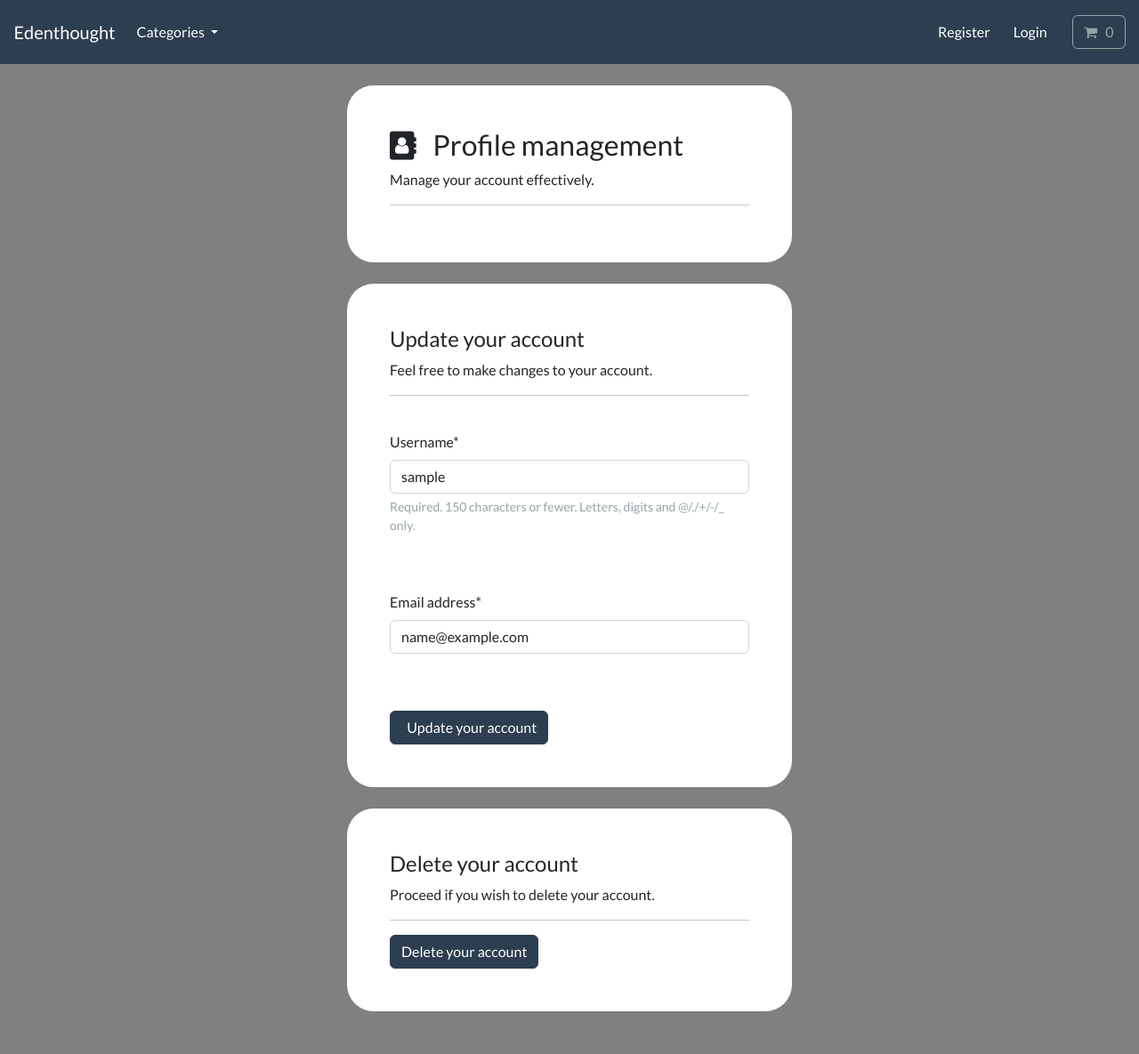
After one commit to petrukv/E-commerceStore, a Django app: page /account/profile-management in a window 1280 px wide. The commit adds this page. Shown: the whole page at 89% size. Run offline with Django 5.2, Linux system fonts and the light colour scheme; the visitor is signed in with stand-in values (Sample User, id 1); data that the repository does not hold is empty; some libraries are stand-ins or nearby versions.

Commit message:
Implemented user management

```diff
--- a/ecommerce/account/forms.py
+++ b/ecommerce/account/forms.py
@@ -1,6 +1,7 @@
 from django import forms
-from django.contrib.auth.forms import UserCreationForm
+from django.contrib.auth.forms import AuthenticationForm, UserCreationForm
 from django.contrib.auth.models import User
+from django.forms.widgets import PasswordInput, TextInput
 
 
 class CreateUserForm(UserCreationForm):
@@ -22,3 +23,31 @@ class CreateUserForm(UserCreationForm):
             raise forms.ValidationError("Your email is too long")
 
         return email
+
+
+class LoginForm(AuthenticationForm):
+    username = forms.CharField(widget=TextInput())
+    password = forms.CharField(widget=PasswordInput())
+
+class UpdateUserForm(forms.ModelForm):
+    password = None
+
+    class Meta:
+
+        model = User
+
+        fields = ['username', 'email']
+        exclude = ['password1', 'password1']
+
+
+    def __init__(self, *args, **kwargs):
+        super(UpdateUserForm, self).__init__(*args, **kwargs)
+        self.fields['email'].required = True
+
+    def clean_email(self):
+        email = self.cleaned_data.get("email")
+        if User.objects.filter(email=email).exclude(pk=self.instance.pk).exists():
+            raise forms.ValidationError('This email is invalid')
+        if len(email) >= 350:
+            raise forms.ValidationError("Your email is too long")
+        return email
--- /dev/null
+++ b/ecommerce/account/templates/account/profile-management.html
@@ -0,0 +1,42 @@
+{% include "store/base.html" %}
+{% load static %}
+{% load crispy_forms_tags %}
+{% block content %}
+
+    <style>
+        body{
+            background-color: gray;
+        }
+    </style>
+    <body>
+        <br>
+        <div class="container bg-white shadow-md p-5 form-layout">
+            <h3> <i class="fa fa-address-book" aria-hidden="true"></i> &nbsp; Profile management </h3>
+            <p> Manage your account effectively. </p>
+            <hr>
+        </div>
+        <br>
+        <div class="container bg-white shadow-md p-5 form-layout">
+            <h4> Update your account </h4>
+            <p> Feel free to make changes to your account. </p>
+            <hr>
+            <br>
+            <form method="POST" autocomplete="off">
+                {% csrf_token %}
+                {{user_form.username|as_crispy_field}}
+                <br> <br>
+                {{user_form.email|as_crispy_field}}
+                <br> <br>
+                <button type="submit" class="btn btn-primary navbar-btn text-white"> &nbsp; Update your account </button>
+            </form>
+        </div>
+        <br>
+        <div class="container bg-white shadow-md p-5 form-layout">
+            <h4> Delete your account </h4>
+            <p> Proceed if you wish to delete your account.</p>
+            <hr>
+            <a class="btn btn-primary navbar-btn text-white" type="button"  href="{% url 'delete-account' %}"> Delete your account </a>
+        </div>
+    </body>
+    <br> <br>
+{% endblock %}
--- a/ecommerce/account/urls.py
+++ b/ecommerce/account/urls.py
@@ -8,4 +8,12 @@ urlpatterns = [
     path('email-verification-sent/', views.email_verification_sent, name='email-verification-sent'),
     path('email-verification-success/', views.email_verification_success, name='email-verification-success'),
     path('email-verification-failed/', views.email_verification_failed, name='email-verification-failed'),
+    path('my-login', views.my_login, name='my-login'),
+    path('dashboard', views.dashboard,name='dashboard'),
+    path('user-logout', views.user_logout, name='user-logout'),
+    path('dashboard', views.dashboard, name='dashboard'),
+    path('profile-management', views.profile_management, name='profile-management'),
+    path('delete-account', views.delete_account, name='delete-account'),
+
+
 ]
--- a/ecommerce/account/views.py
+++ b/ecommerce/account/views.py
@@ -1,6 +1,9 @@
 import logging
 
-from django.contrib.auth.models import User
+from django.contrib import messages
+from django.contrib.auth import authenticate
+from django.contrib.auth.decorators import login_required
+from django.contrib.auth.models import User, auth
 from django.contrib.sites.shortcuts import get_current_site
 from django.http import HttpResponse
 from django.shortcuts import redirect, render
@@ -8,7 +11,7 @@ from django.template.loader import render_to_string
 from django.utils.encoding import force_bytes, force_str
 from django.utils.http import urlsafe_base64_decode, urlsafe_base64_encode
 
-from .forms import CreateUserForm
+from .forms import CreateUserForm, LoginForm, UpdateUserForm
 from .token import user_tokenizer_generate
 
 # Create your views here.
@@ -49,13 +52,72 @@ def email_verification(request, uidb64, token):
         return redirect('email-verification-failed')
 
 
-
-
 def email_verification_sent(request):
     return render(request, 'account/registration/email-verification-sent.html')
+
 
 def email_verification_success(request):
     return render(request, 'account/registration/email-verification-success.html')
 
+
 def email_verification_failed(request):
     return render(request, 'account/registration/email-verification-failed.html')
+
+
+def my_login(request):
+
+    form = LoginForm()
+
+    if request.method == 'POST':
+
+        form = LoginForm(request, data=request.POST)
+
+        if form.is_valid():
+
+            username = request.POST.get('username')
+            password = request.POST.get('password')
+
+            user = authenticate(request, username=username, password=password)
+
+            if user is not None:
+
+                auth.login(request, user)
+
+                return redirect("dashboard")
+
+
+    context = {'form':form}
+
+    return render(request, 'account/my-login.html', context=context)
+
+
+@login_required(login_url='my-login')
+def dashboard(request):
+    return render(request, 'account/dashboard.html')
+
+
+def user_logout(request):
+    auth.logout(request)
+    return redirect('index')
+
+
+@login_required(login_url='my-login')
+def profile_management(request):
+    user_form = UpdateUserForm(instance=request.user)
+    if request.method == 'POST':
+        user_form = UpdateUserForm(request.POST, instance=request.user)
+        if user_form.is_valid():
+            user_form.save()
+            messages.info(request, "Update success!")
+            return redirect('dashboard')
+    context = {'user_form':user_form}
+    return render(request, 'account/profile-management.html', context=context)
+
+@login_required(login_url='my-login')
+def delete_account(request):
+    user = User.objects.get(id=request.user.id)
+    if request.method == 'POST':
+        user.delete()
+        messages.error(request, "Account deleted")
+        return redirect('index')
+    return render(request, 'account/delete-account.html')
--- a/ecommerce/store/templates/store/base.html
+++ b/ecommerce/store/templates/store/base.html
@@ -87,7 +87,7 @@
                     <a class="btn btn-alert navbar-btn text-white" type="button"  href="{% url "register" %}"> Register </a>
                 </li>
                 <li class="nav-item">
-                    <a class="btn btn-alert navbar-btn text-white" type="button"  href="/"> Login </a>
+                    <a class="btn btn-alert navbar-btn text-white" type="button"  href="{% url "my-login" %}"> Login </a>
                 </li>
                 &nbsp; &nbsp; &nbsp;
                 <li class="nav-item">
```
Also changed, not shown: ecommerce/account/backend/email_backend.py (added, +20 -0 lines), ecommerce/account/templates/account/dashboard.html (+100 -0 lines), ecommerce/account/templates/account/delete-account.html (added, +26 -0 lines), ecommerce/account/templates/account/my-login.html (+36 -0 lines), ecommerce/ecommerce/settings.py (+4 -3 lines).
